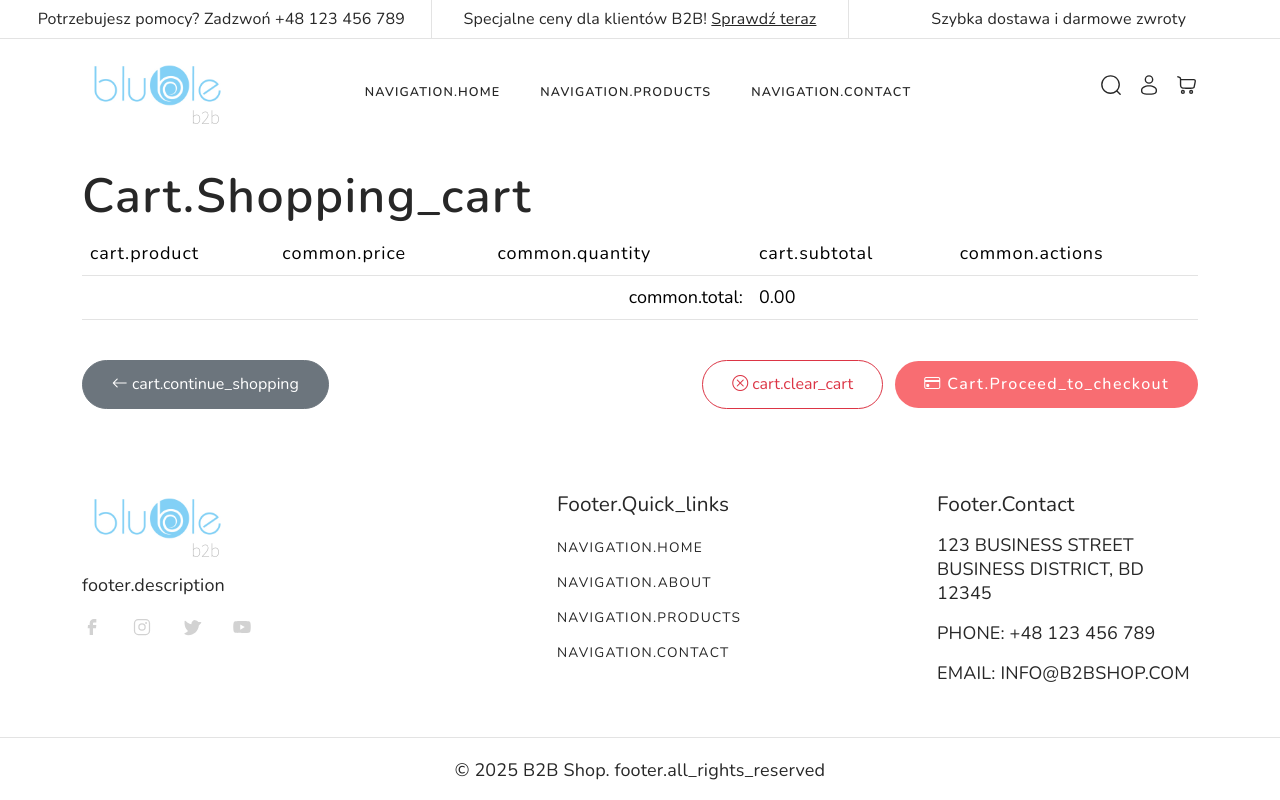
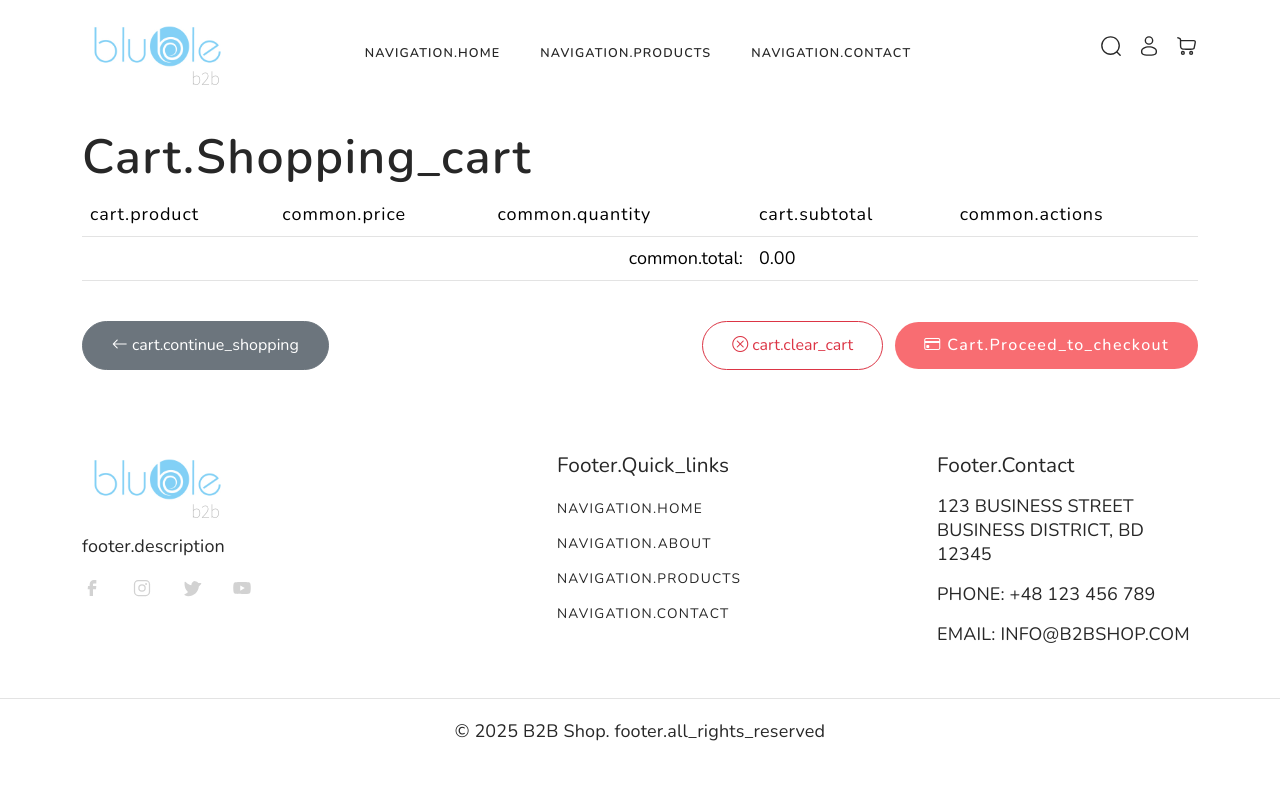
Before and after one commit to lzaglewski/shop, a Symfony app: template templates/cart/index.html.twig in a window 1280 px wide. Run offline with Twig, Linux system fonts and the light colour scheme; the template is opened without the code that fills it, so the values that code supplies are empty; some libraries are stand-ins or nearby versions.

Commit message:
Remove unused top info section from `base.html.twig` to streamline header structure.

```diff
--- a/templates/base.html.twig
+++ b/templates/base.html.twig
@@ -141,22 +141,6 @@
     </div>
 
     <header id="header" class="site-header">
-        <div class="top-info border-bottom d-none d-md-block">
-            <div class="container-fluid">
-                <div class="row g-0">
-                    <div class="col-md-4">
-                        <p class="fs-6 my-2 text-center">Potrzebujesz pomocy? Zadzwoń <a href="#">+48 123 456 789</a></p>
-                    </div>
-                    <div class="col-md-4 border-start border-end">
-                        <p class="fs-6 my-2 text-center">Specjalne ceny dla klientów B2B! <a class="text-decoration-underline" href="{{ path('product_list') }}">Sprawdź teraz</a></p>
-                    </div>
-                    <div class="col-md-4">
-                        <p class="fs-6 my-2 text-center">Szybka dostawa i darmowe zwroty</p>
-                    </div>
-                </div>
-            </div>
-        </div>
-
         <nav id="header-nav" class="navbar navbar-expand-lg py-3">
             <div class="container">
                 <a class="navbar-brand" href="{{ path('homepage') }}">
```
